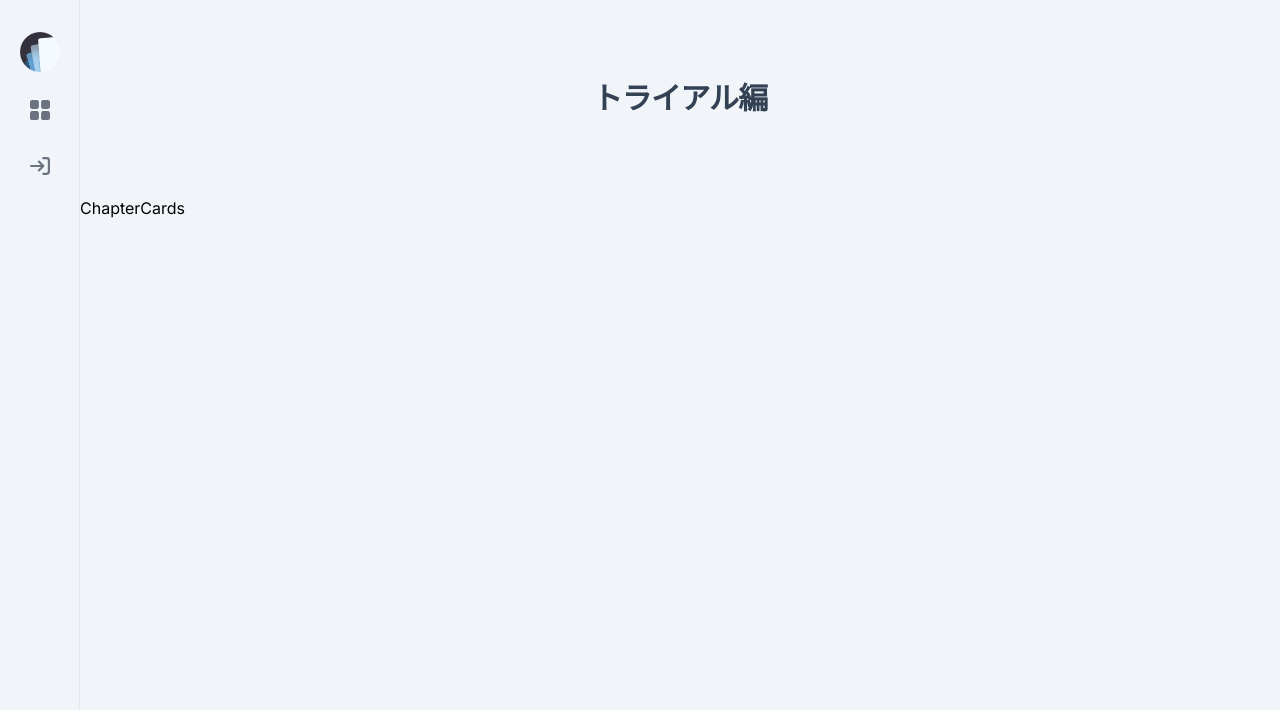
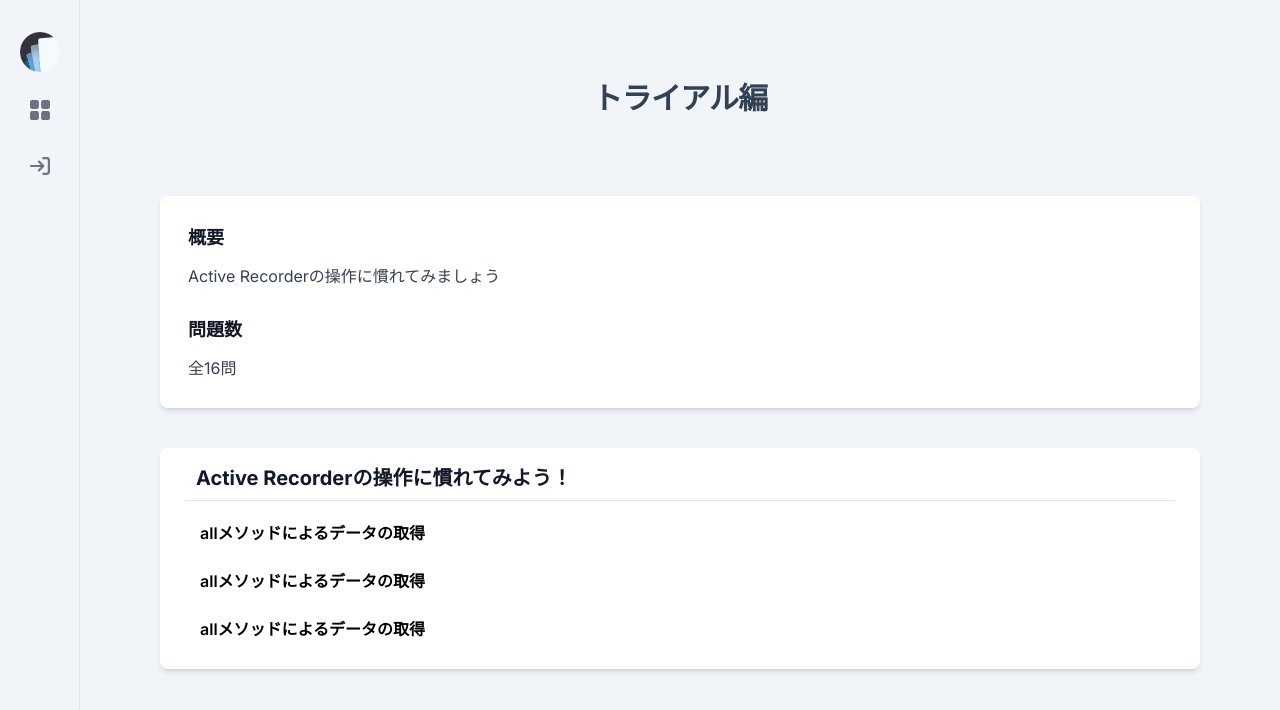
Before and after one commit to k-suke39/arc_front_, a Next.js app: page /works/trial in a window 1280 px wide. Shown: the top 710 px of the page. Built offline with nearby package versions, Linux system fonts and the light colour scheme.

Commit message:
⚡️ add: リンクの作成

```diff
--- a/src/app/components/ChapterCards.tsx
+++ b/src/app/components/ChapterCards.tsx
@@ -1,5 +1,37 @@
 import React from 'react';
+import Link from 'next/link';
+import { usePathname } from 'next/navigation';
 
 export default function ChapterCards() {
-	return <div>ChapterCards</div>;
+	const pathname = usePathname();
+	const slug = pathname.substring(7);
+	return (
+		<div>
+			<div className="shadow-md p-7 mx-20 rounded-lg bg-white">
+				<div className="text-lg text-gray-900 font-bold">概要</div>
+				<div className="mt-3 text-gray-700">
+					Active Recorderの操作に慣れてみましょう
+				</div>
+				<div className="text-lg text-gray-900 mt-7 font-bold">問題数</div>
+				<div className="mt-3 text-gray-700">全16問</div>
+			</div>
+			<div className="shadow-md px-6 py-4 my-10 mx-20 rounded-lg bg-white">
+				<div className="text-xl font-bold text-gray-900 px-3 mb-2">
+					Active Recorderの操作に慣れてみよう！
+				</div>
+				<hr className="mt-1 mb-2 rounded-lg" />
+				<div>
+					<div className="px-4 py-3 font-semibold rounded-lg hover:bg-slate-200">
+						<Link href={`/works/${slug}`}>allメソッドによるデータの取得</Link>
+					</div>
+					<div className="px-4 py-3 font-semibold rounded-lg hover:bg-slate-200">
+						<Link href={`/works/${slug}`}>allメソッドによるデータの取得</Link>
+					</div>
+					<div className="px-4 py-3 font-semibold rounded-lg hover:bg-slate-200">
+						<Link href={`/works/`}>allメソッドによるデータの取得</Link>
+					</div>
+				</div>
+			</div>
+		</div>
+	);
 }
```
